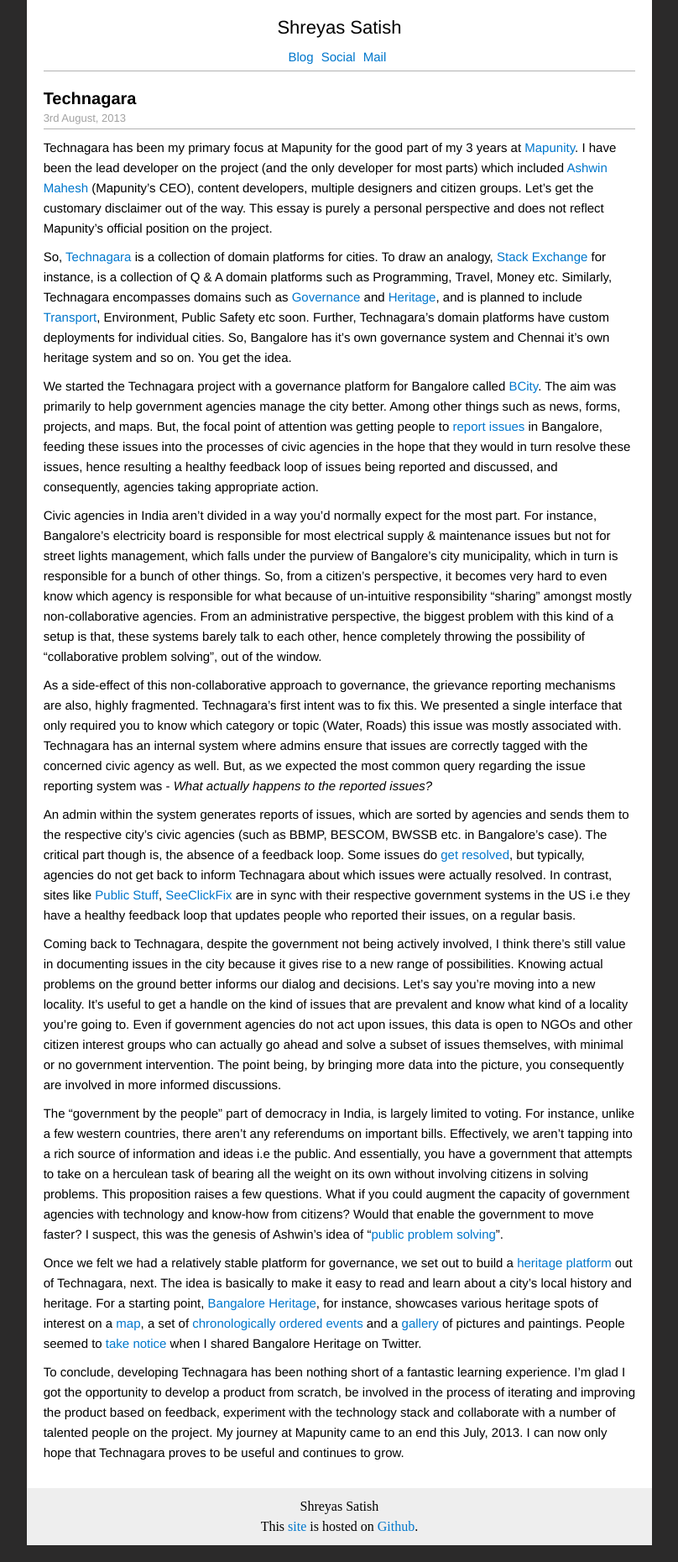
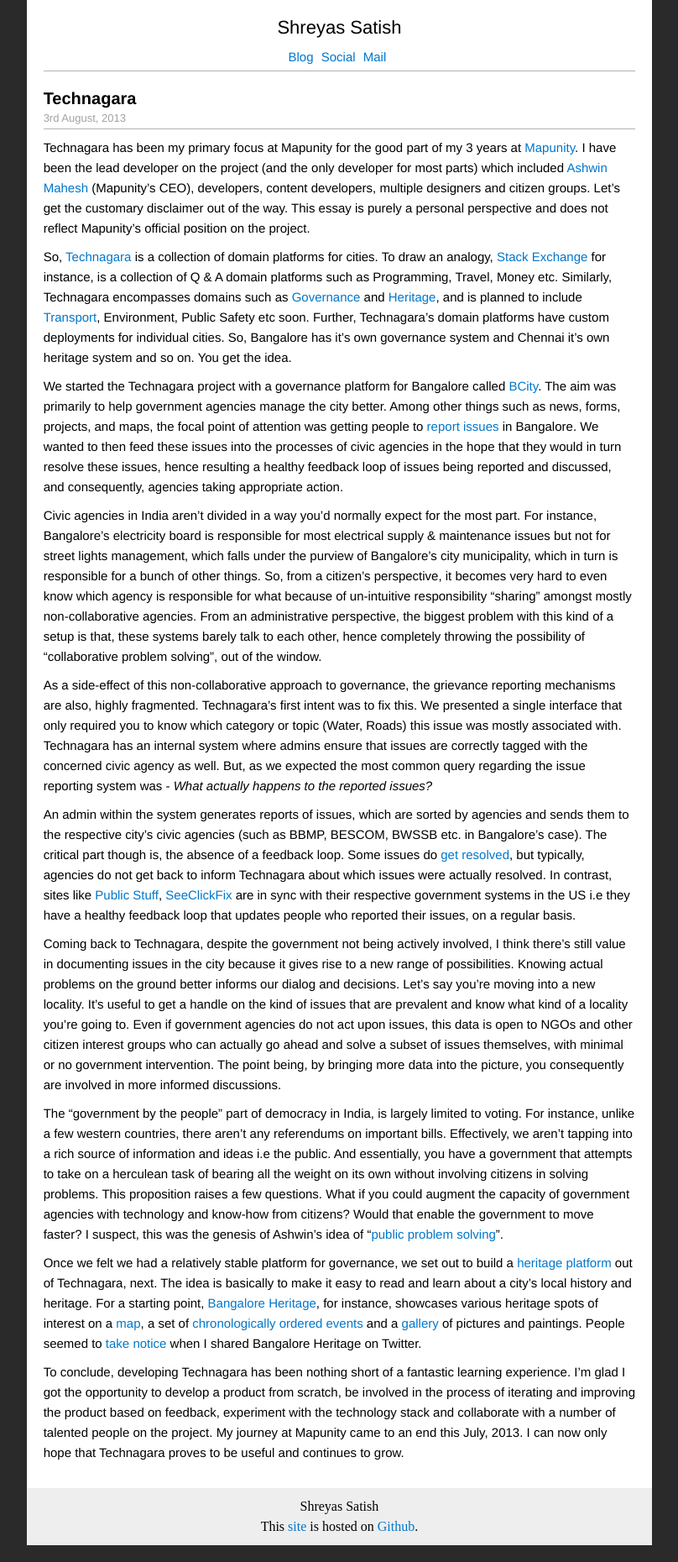
Before and after one commit to shreyas-satish/shreyas-satish.github.com, a Jekyll site: the page built from _posts/2013-06-15-technagara.md, in a window 1280 px wide. Shown: the whole page at 84% size, without its empty margins (235-1043 px from the left). Built offline with Jekyll 4.4.1, drawn with Linux system fonts in a browser that asks for light colours; Markdown is read by kramdown in place of the engine named in the settings.

Commit message:
fixed english

```diff
--- a/_posts/2013-06-15-technagara.md
+++ b/_posts/2013-06-15-technagara.md
@@ -12,11 +12,11 @@ date: 3rd August, 2013
     3rd August, 2013
   </div>
 </div>
-Technagara has been my primary focus at Mapunity for the good part of my 3 years at <a href="http://mapunity.in" target="_blank">Mapunity</a>. I have been the lead developer on the project (and the only developer for most parts) which included <a href="http://ashwinmahesh.in" target="_blank">Ashwin Mahesh</a> (Mapunity's CEO), content developers, multiple designers and citizen groups. Let's get the customary disclaimer out of the way. This essay is purely a personal perspective and does not reflect Mapunity's official position on the project.
+Technagara has been my primary focus at Mapunity for the good part of my 3 years at <a href="http://mapunity.in" target="_blank">Mapunity</a>. I have been the lead developer on the project (and the only developer for most parts) which included <a href="http://ashwinmahesh.in" target="_blank">Ashwin Mahesh</a> (Mapunity's CEO), developers, content developers, multiple designers and citizen groups. Let's get the customary disclaimer out of the way. This essay is purely a personal perspective and does not reflect Mapunity's official position on the project.
 
 So, <a href="http://technagara.in">Technagara</a> is a collection of domain platforms for cities. To draw an analogy, <a href = 'http://stackexchange.com/'>Stack Exchange</a> for instance, is a collection of Q & A domain platforms such as Programming, Travel, Money etc. Similarly, Technagara encompasses domains such as <a href = 'http://bcity.in'>Governance</a> and <a href = 'http://localheritage.in'>Heritage</a>, and is planned to include <a href = 'http://btis.in'>Transport</a>, Environment, Public Safety etc soon. Further, Technagara's domain platforms have custom deployments for individual cities. So, Bangalore has it's own governance system and Chennai it's own heritage system and so on. You get the idea.
 
-We started the Technagara project with a governance platform for Bangalore called <a href='http://bcity.in'>BCity</a>. The aim was primarily to help government agencies manage the city better. Among other things such as news, forms, projects, and maps. But, the focal point of attention was getting people to <a href="http://bcity.in/issues/new" target="_blank">report issues</a> in Bangalore, feeding these issues into the processes of civic agencies in the hope that they would in turn resolve these issues, hence resulting a healthy feedback loop of issues being reported and discussed, and consequently, agencies taking appropriate action.
+We started the Technagara project with a governance platform for Bangalore called <a href='http://bcity.in'>BCity</a>. The aim was primarily to help government agencies manage the city better. Among other things such as news, forms, projects, and maps, the focal point of attention was getting people to <a href="http://bcity.in/issues/new" target="_blank">report issues</a> in Bangalore. We wanted to then feed these issues into the processes of civic agencies in the hope that they would in turn resolve these issues, hence resulting a healthy feedback loop of issues being reported and discussed, and consequently, agencies taking appropriate action.
 
 Civic agencies in India aren't divided in a way you'd normally expect for the most part. For instance, Bangalore's electricity board is responsible for most electrical supply & maintenance issues but not for street lights management, which falls under the purview of Bangalore's city municipality, which in turn is responsible for a bunch of other things. So, from a citizen's perspective, it becomes very hard to even know which agency is responsible for what because of un-intuitive responsibility "sharing" amongst mostly non-collaborative agencies. From an administrative perspective, the biggest problem with this kind of a setup is that, these systems barely talk to each other, hence completely throwing the possibility of "collaborative problem solving", out of the window.
 
```
